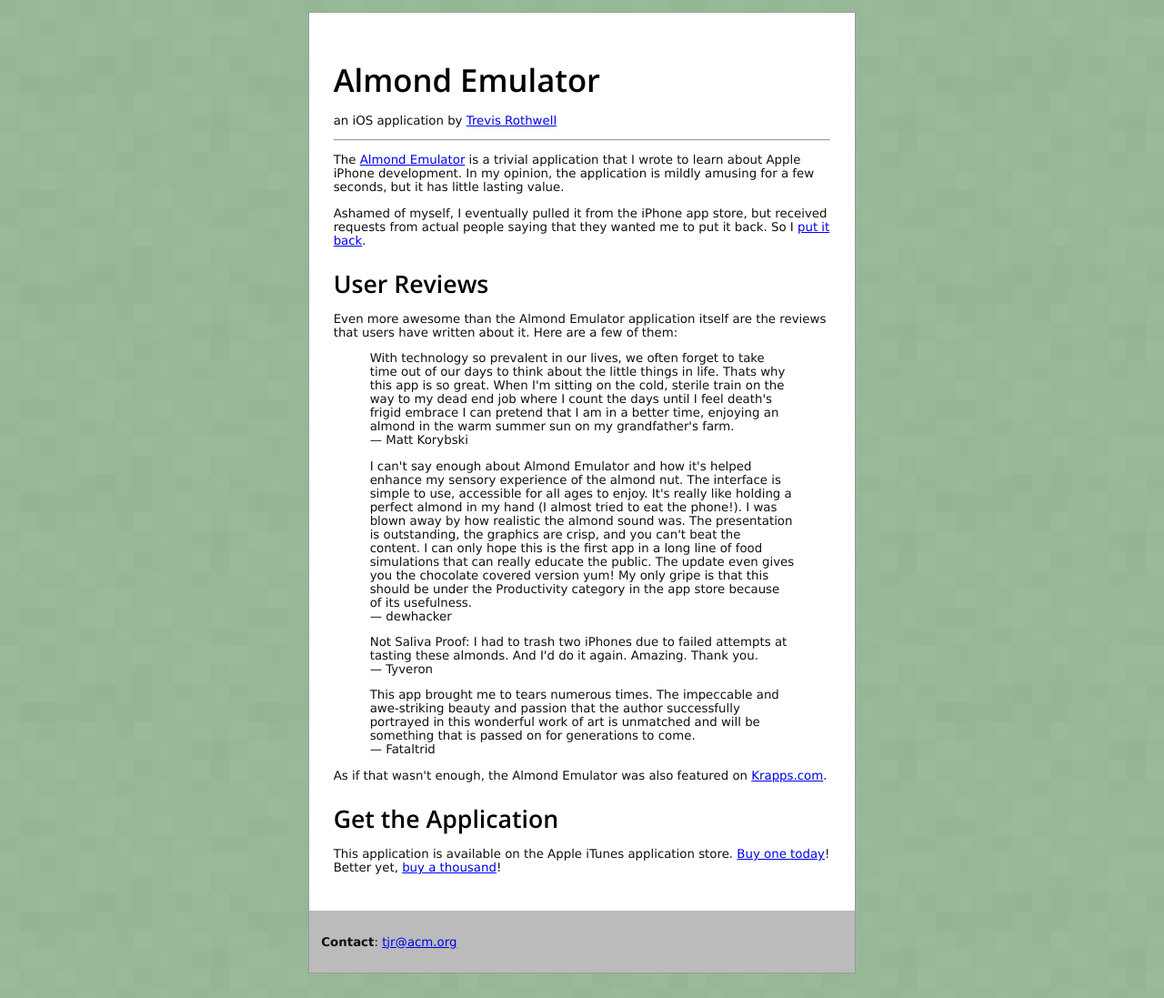
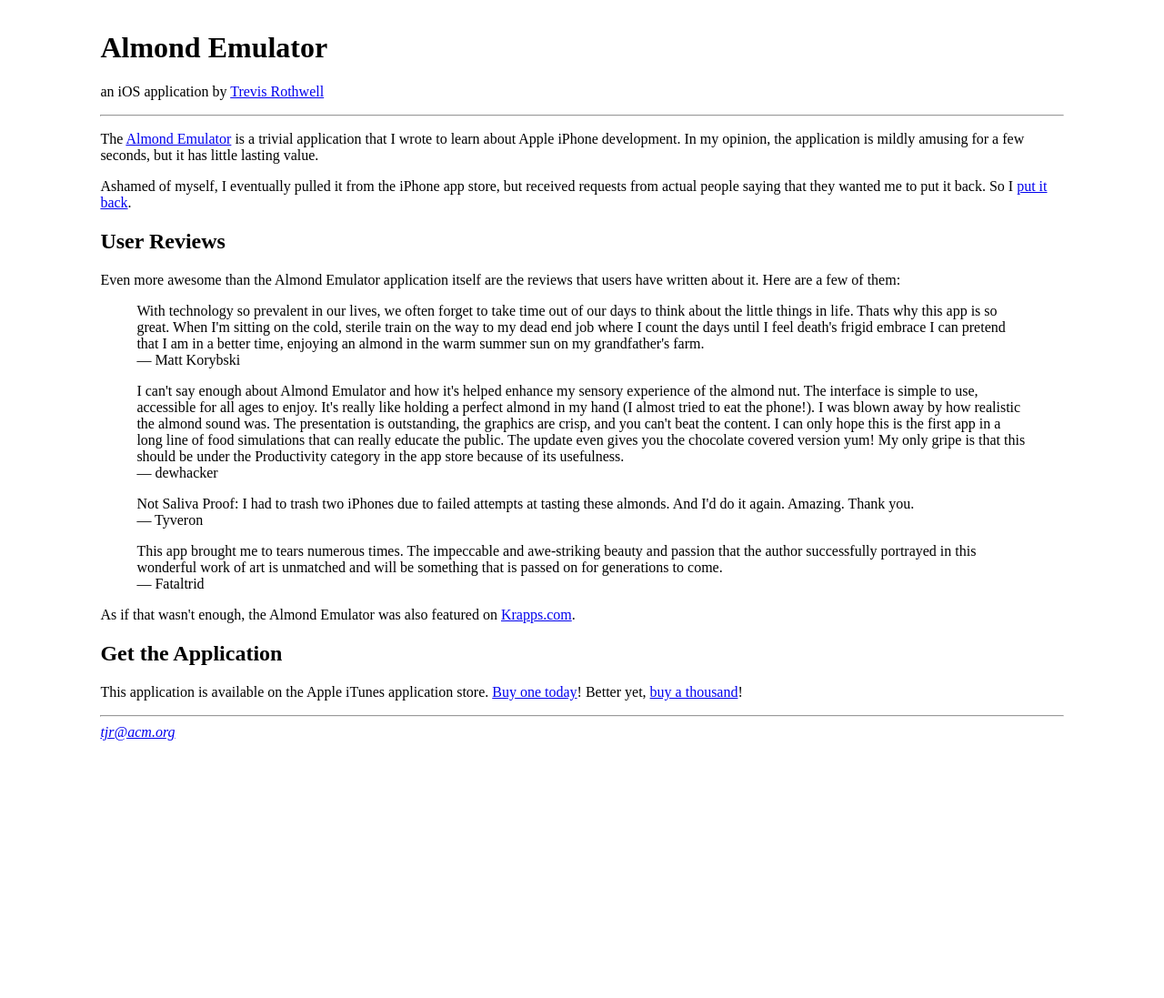
Before and after one commit to tjr/tjr.github.com, a Jekyll site: the page software/almond-emulator.html, which Jekyll copies as it is, in a window 1280 px wide. Shown: the whole page at 91% size. Built offline with Jekyll 4.4.1, drawn with Linux system fonts in a browser that asks for light colours; after the commit the page ends 900 px from its top, so only the background shows below that.

Commit message:
Update software/almond-emulator.html

```diff
--- a/software/almond-emulator.html
+++ b/software/almond-emulator.html
@@ -1,13 +1,10 @@
 <html>
 <head>
     <title>Almond Emulator - an iOS application</title>
-    <link rel="stylesheet" href="/css/ios.css" media="all" title="Default" charset="utf-8">
+    <link rel="stylesheet" href="/css/traditional.css" media="all" title="Default" charset="utf-8">
 </head>
 
 <body>
-<div id="content">
-
-<div class="white">
 <h1>Almond Emulator</h1>
 
 <p>
@@ -90,12 +87,8 @@ a thousand</a>!
 </p>
 </div>
 
-<div class="powderblue">
-<p>
-<b>Contact</b>: <a href="mailto:tjr@acm.org">tjr@acm.org</a>
-</p>
-</div>
+<hr>
+<i><a href="mailto:tjr@acm.org">tjr@acm.org</a></i>
 
-</div>
 </body>
 </html>
```
